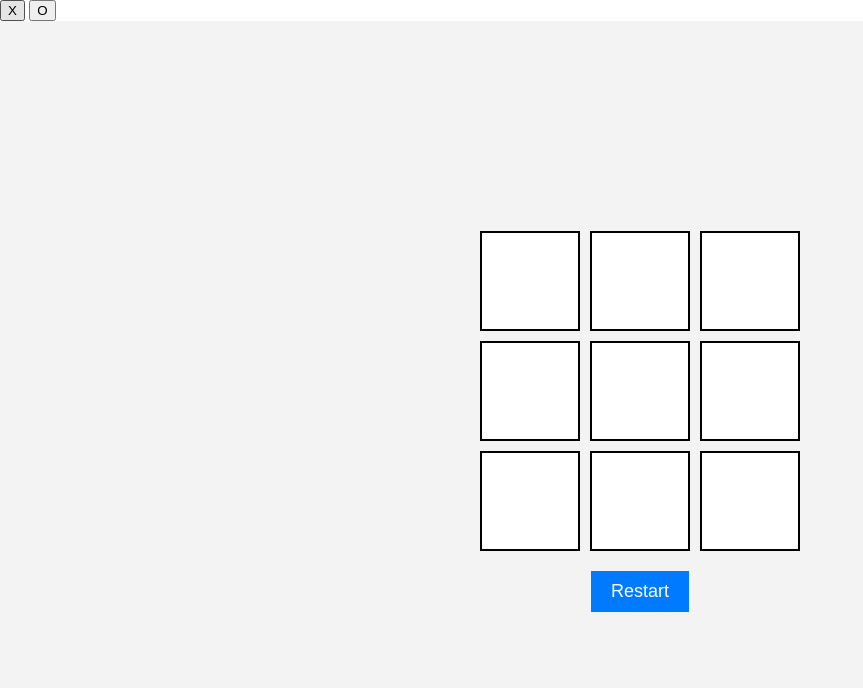
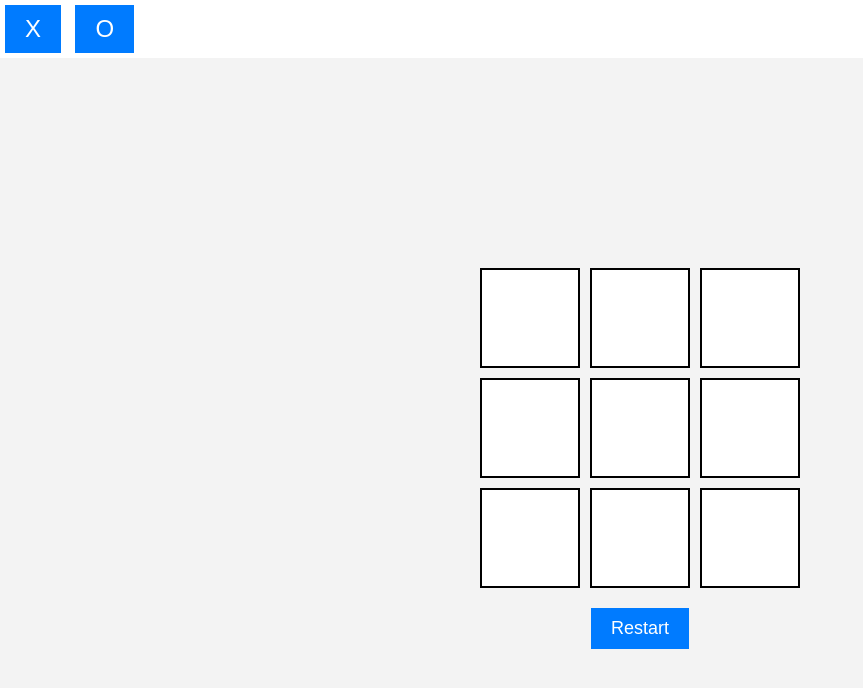
Before and after one commit to horacenjoroge/TIC-TAC-TOE, a plain HTML site: page Index.html in a window 1280 px wide. Shown: the whole page, without its empty margins (0-863 px from the left). Drawn offline with Linux system fonts and the light colour scheme.

Commit message:
added #choose styling

```diff
--- a/tic tac toe.css
+++ b/tic tac toe.css
@@ -94,3 +94,12 @@ body {
 #new-game:hover {
     background-color: #0056b3;
 }
+#choose-x,
+#choose-o {
+    background-color: #007BFF;
+    color: #fff;
+    font-size: 24px;
+    padding: 10px 20px;
+    border: none;
+    margin: 5px;
+    cursor: pointer;
```
